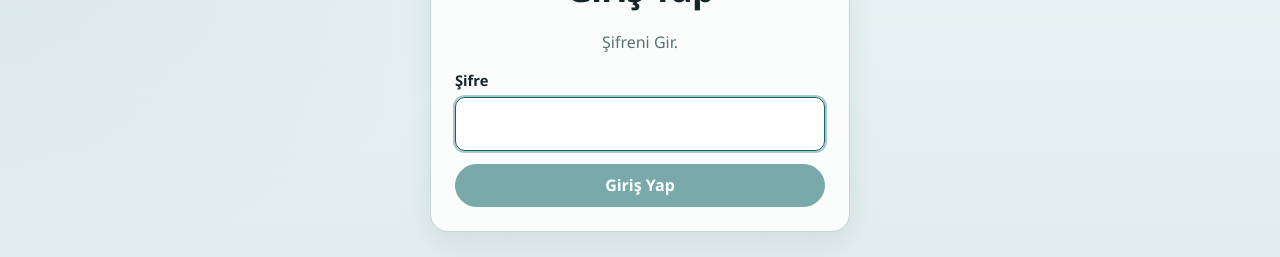
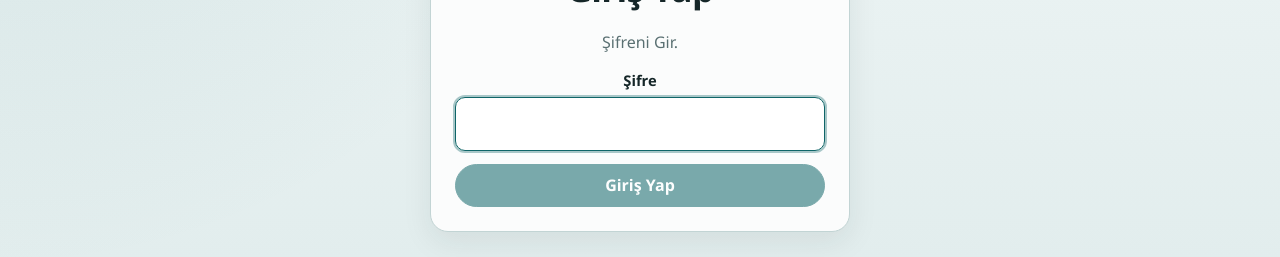
Before and after one commit to shnsl/hosp, a React (Vite) app: page /login in a window 1280 px wide. Shown: the part 363-620 px from the top of the page. Built offline with nearby package versions, Linux system fonts and the light colour scheme; no server answers.

Commit message:
Center align text in auth panel stack and labels for improved layout consistency.

```diff
--- a/src/index.css
+++ b/src/index.css
@@ -1239,7 +1239,11 @@ html[data-theme='dark'] .weekday-chip.is-active {
 }
 
 .auth-panel .stack {
-  text-align: left;
+  text-align: center;
+}
+
+.auth-panel .stack label {
+  text-align: center;
 }
 
 .auth-panel .error {
```
